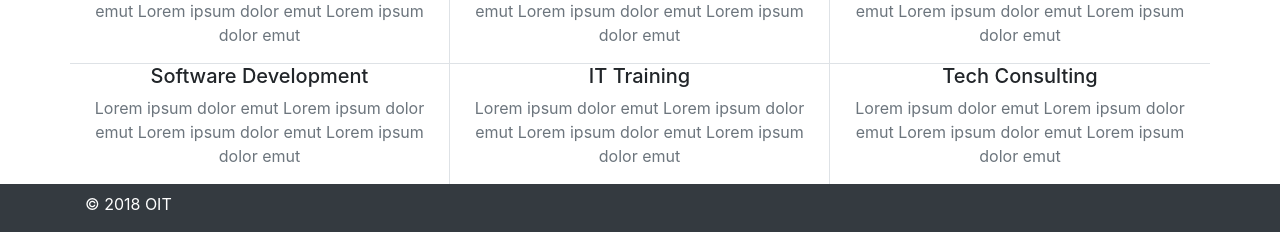
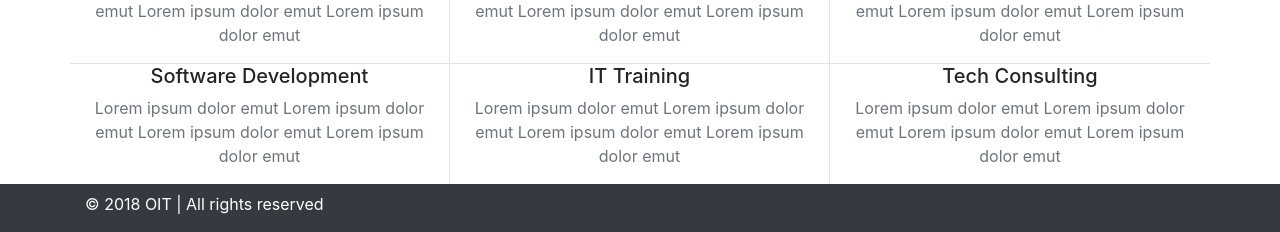
Before and after one commit to navrang-hotel/oit, a Django app: page /base/ in a window 1280 px wide. Shown: the part 1843-2075 px from the top of the page. Run offline with Django 3.2, Linux system fonts and the light colour scheme; some libraries are stand-ins or nearby versions.

Commit message:
Modified footer

```diff
--- a/base/templates/base/base_generic.html
+++ b/base/templates/base/base_generic.html
@@ -78,7 +78,7 @@
         <div class="container pt-2">
           <div class="row">
             <div class="col-sm-4">
-              <p class="text-white">&copy; 2018 OIT</p>
+              <p class="text-white">&copy; 2018 OIT | All rights reserved</p>
             </div>
             <div class="col-sm-4">
             </div>
```
